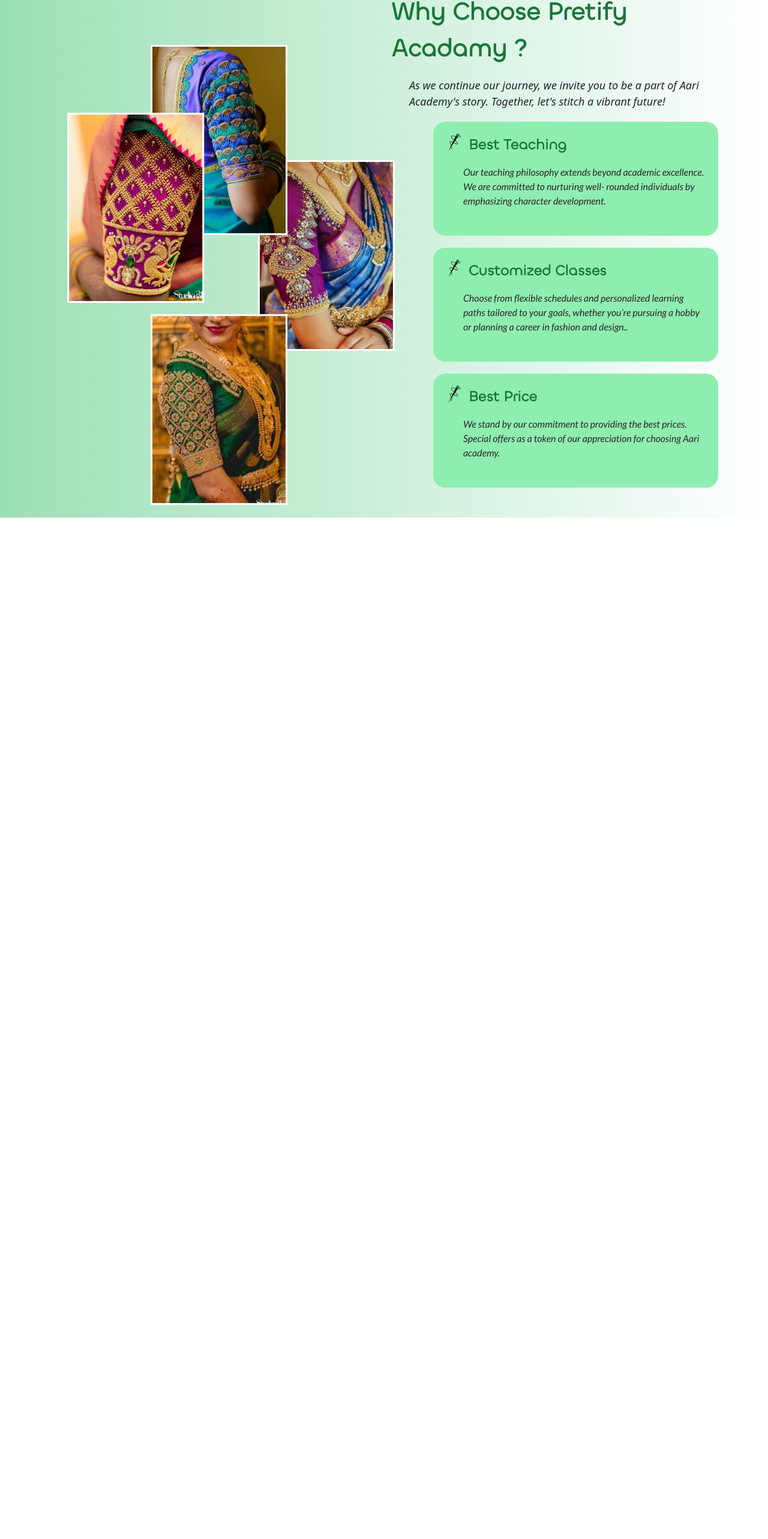
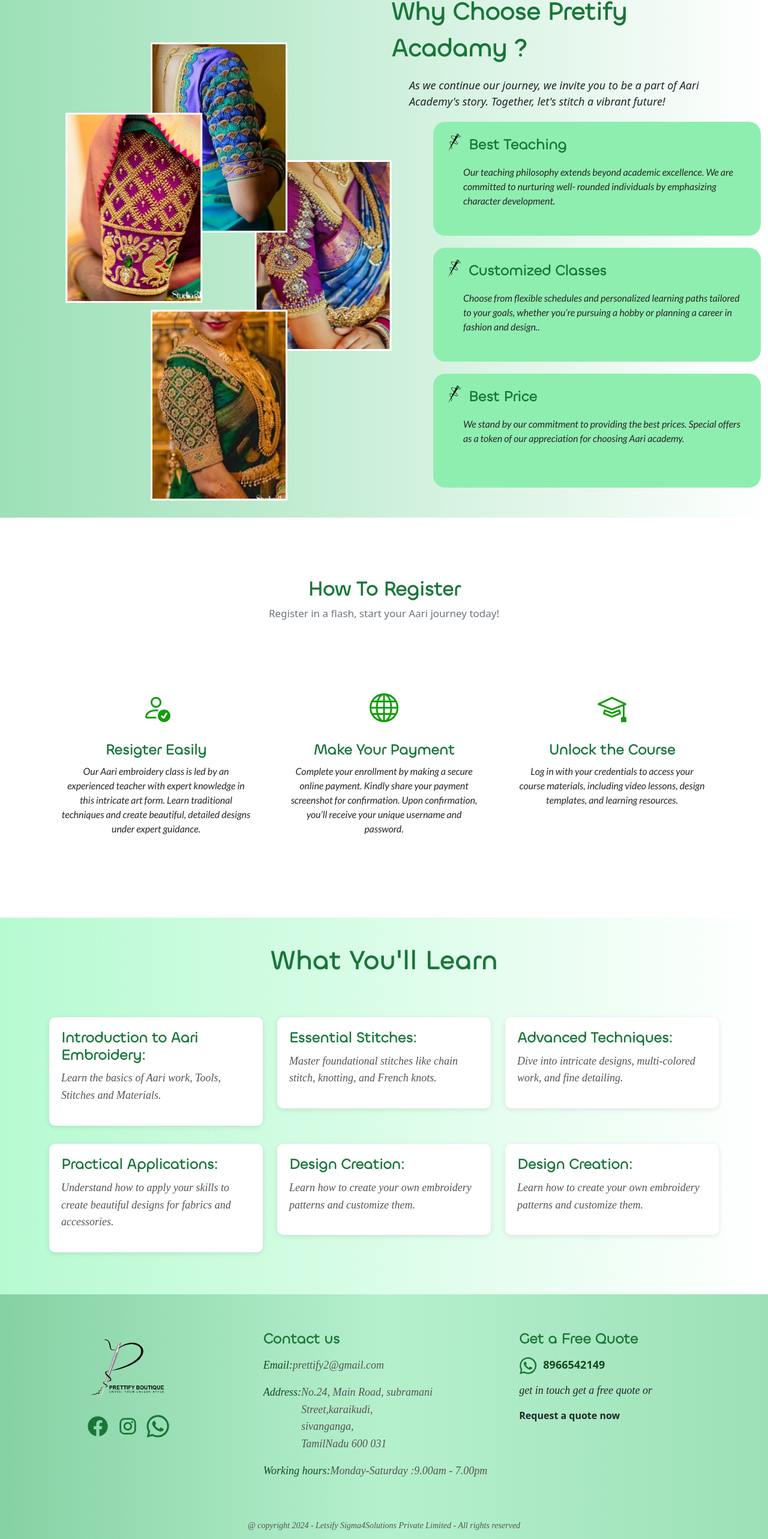
Before and after one commit to Swathilakshmi16/Prettify-, an Angular app: page / in a window 1280 px wide. Shown: the part 1463-4029 px from the top of the page at 60% size. Before the commit the page ends 2326 px from the top, so only its background shows below. Built offline with nearby package versions, Linux system fonts and the light colour scheme; a web font is replaced by a local one.

Commit message:
light modify

```diff
--- a/src/app/home/home.component.html
+++ b/src/app/home/home.component.html
@@ -2,6 +2,6 @@
 <app-landing id="landing"></app-landing>
 <app-courses id="Courses"></app-courses>
 <app-why-choose id="Choose"></app-why-choose>
-<!-- <app-how-its-work id="work"></app-how-its-work>
+<app-how-its-work id="work"></app-how-its-work>
 <app-learn id="Learn"></app-learn>
-<app-footer id="footer"></app-footer>  -->
+<app-footer id="footer"></app-footer>
--- a/src/app/learn/learn.component.scss
+++ b/src/app/learn/learn.component.scss
@@ -368,7 +368,6 @@
         padding: 20px;
         border-radius: 10px;
         box-shadow: 0 2px 8px rgba(0, 0, 0, 0.1);
-        margin-bottom: 30px;
         transition: transform 0.3s ease, box-shadow 0.3s ease;
         width: 350px;
 
@@ -394,7 +393,7 @@
         padding: 20px;
         border-radius: 10px;
         box-shadow: 0 2px 8px rgba(0, 0, 0, 0.1);
-        margin-bottom: 30px;
+
         transition: transform 0.3s ease, box-shadow 0.3s ease;
         width: 350px;
 
--- a/src/app/why-choose/why-choose.component.scss
+++ b/src/app/why-choose/why-choose.component.scss
@@ -50,7 +50,7 @@
     background-color: #20c65a;
     box-shadow: #197639;
     padding: 20px;
-    width: 475px;
+    width: 100%;
     height: 190px;
     border-radius: 20px;
     // box-shadow: 10px 10px 10px5px rgb(48, 48, 48);
@@ -206,7 +206,7 @@
         background-color: #20c65a;
         box-shadow: #197639;
         padding: 20px;
-        width: 475px;
+        width: 100%;
         height: 190px;
         border-radius: 20px;
         // box-shadow: 10px 10px 10px5px rgb(48, 48, 48);
@@ -375,7 +375,7 @@
             background-color: #20c65a;
             box-shadow: #197639;
             padding: 20px;
-            width: 475px;
+            width: 100%;
             height: 190px;
             border-radius: 20px;
             // box-shadow: 10px 10px 10px5px rgb(48, 48, 48);
```
